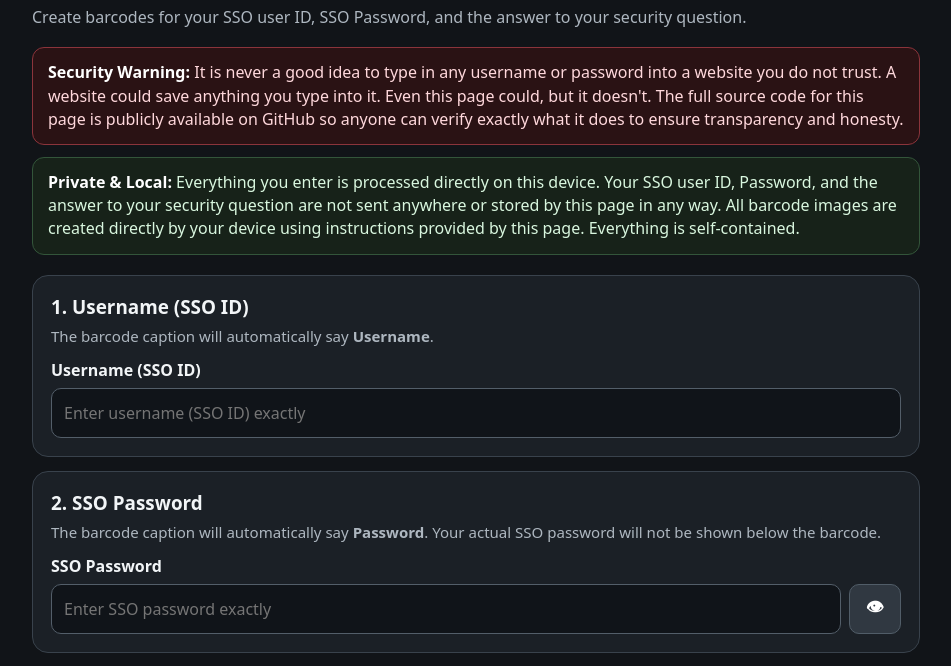
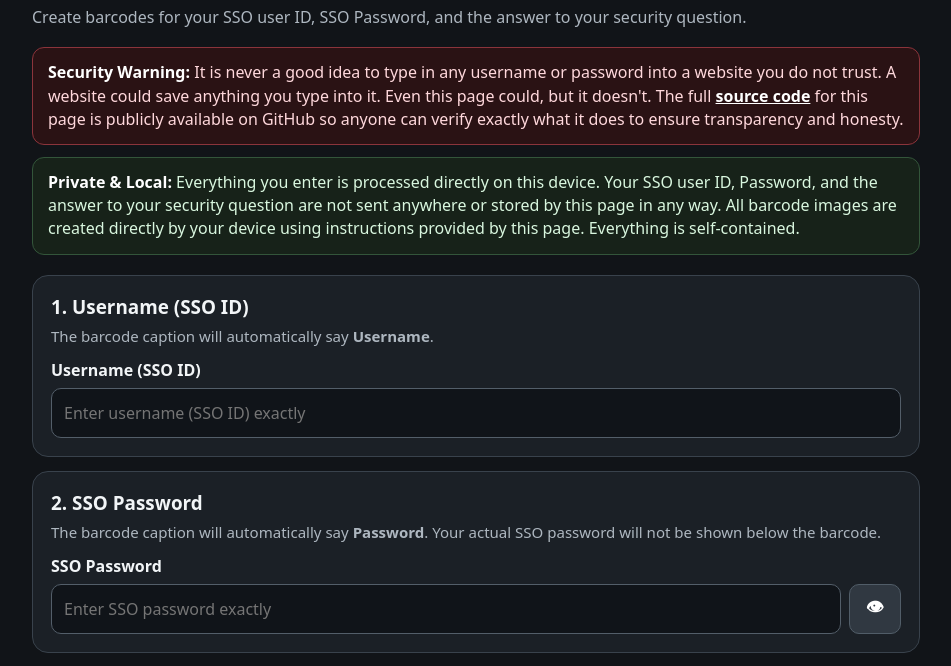
Before and after one commit to Doozy1/Clock-In-Barcode-Generator, a plain HTML site: page index.html in a window 1280 px wide. Shown: the part 88-754 px from the top of the page, without its empty margins (164-1115 px from the left). Drawn offline with Linux system fonts and the light colour scheme.

Commit message:
Update index.html

```diff
--- a/index.html
+++ b/index.html
@@ -63,6 +63,12 @@
 
 .security-warning strong{
   color:#ffffff;
+}
+
+.security-warning a {
+  color: #ffffff;
+  text-decoration: underline;
+  font-weight: 700;
 }
 
   .card h2{margin:0 0 6px;font-size:1.18rem}
@@ -172,7 +178,8 @@
   <div class="security-warning">
 <strong>Security Warning:</strong> It is never a good idea to type in any username or password into a website you do not trust.
   A website could save anything you type into it. Even this page could, but it doesn't.
-  The full source code for this page is publicly available on GitHub so anyone can verify exactly what it does to ensure transparency and honesty.
+  The full <a href="https://github.com/Doozy1/Clock-In-Barcode-Generator"
+  target="_blank" rel="noopener noreferrer">source code</a> for this page is publicly available on GitHub so anyone can verify exactly what it does to ensure transparency and honesty.
   </div>
 
   <div class="privacy">
```
